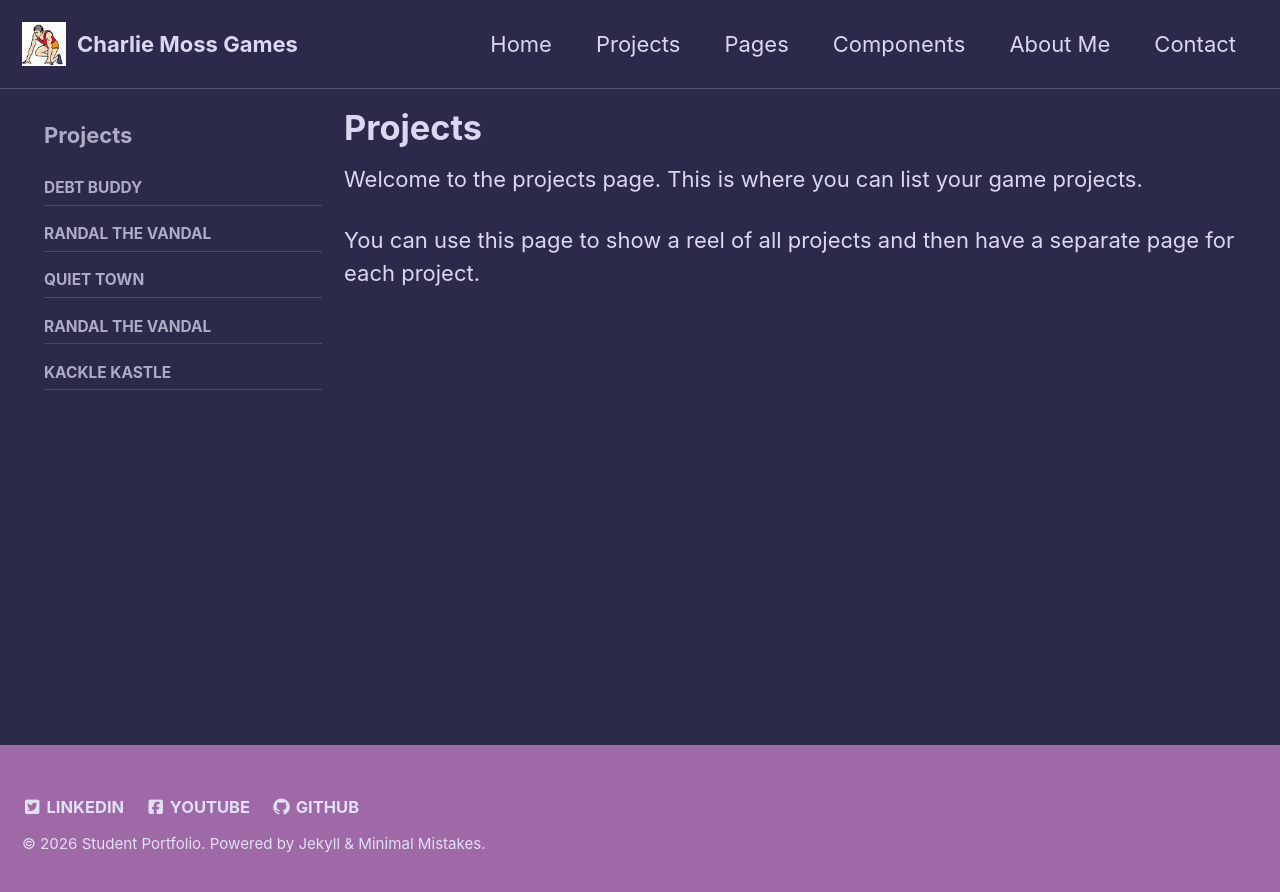
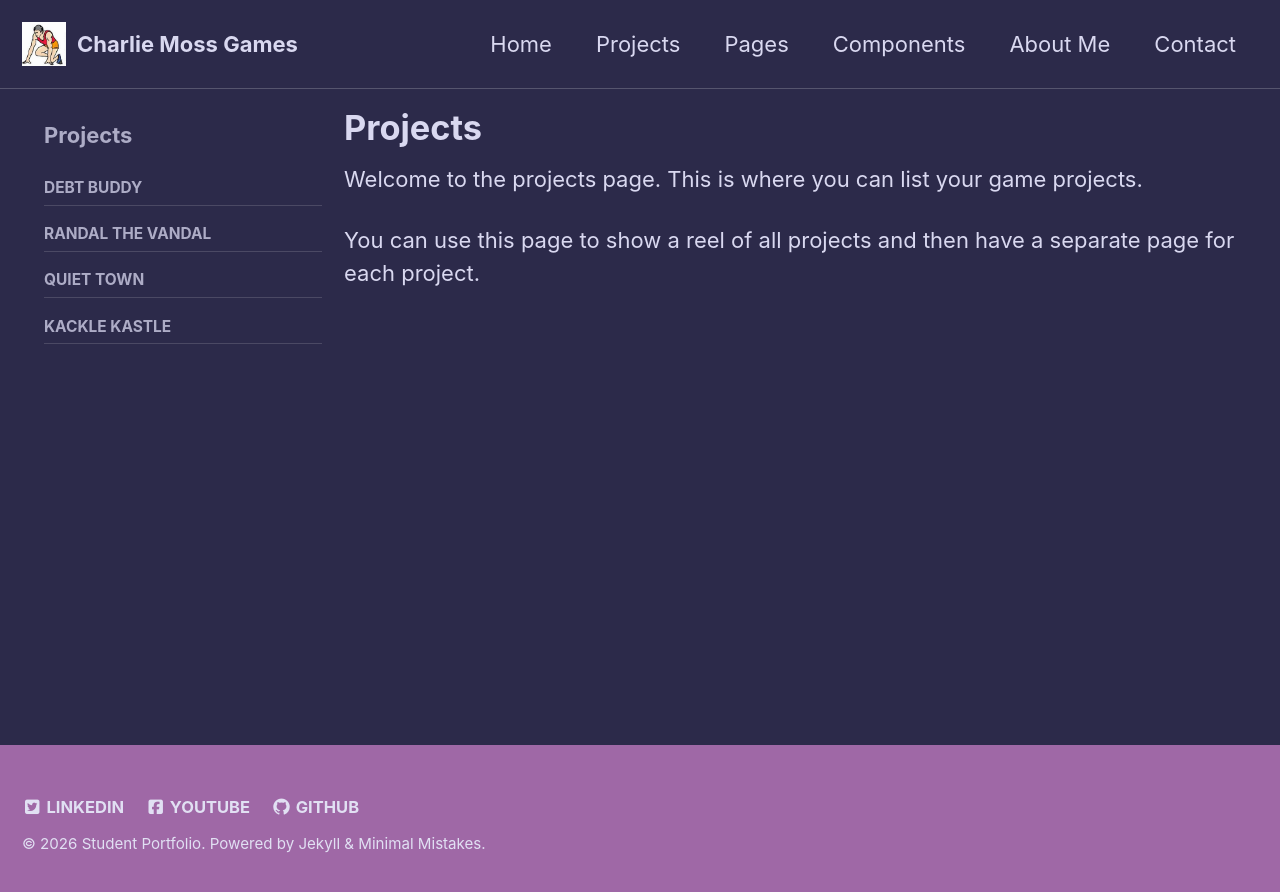
Before and after one commit to cmoss640/cmoss640.github.io, a Jekyll site: the page built from _pages/projects.md, in a window 1280 px wide. Shown: the top 892 px of the page. Built offline with Jekyll 4.4.1, drawn with Linux system fonts in a browser that asks for light colours.

Commit message:
Update navigation.yml

```diff
--- a/_data/navigation.yml
+++ b/_data/navigation.yml
@@ -39,8 +39,6 @@ projects:
     url: /projects/randaloverview/
   - title: "Quiet Town"
     url: /projects/quiettownoverview/
-  - title: "Randal the Vandal"
-    url: /projects/randaloverview/
   - title: "Kackle Kastle"
     url: /projects/kacklekastle/
 
```
